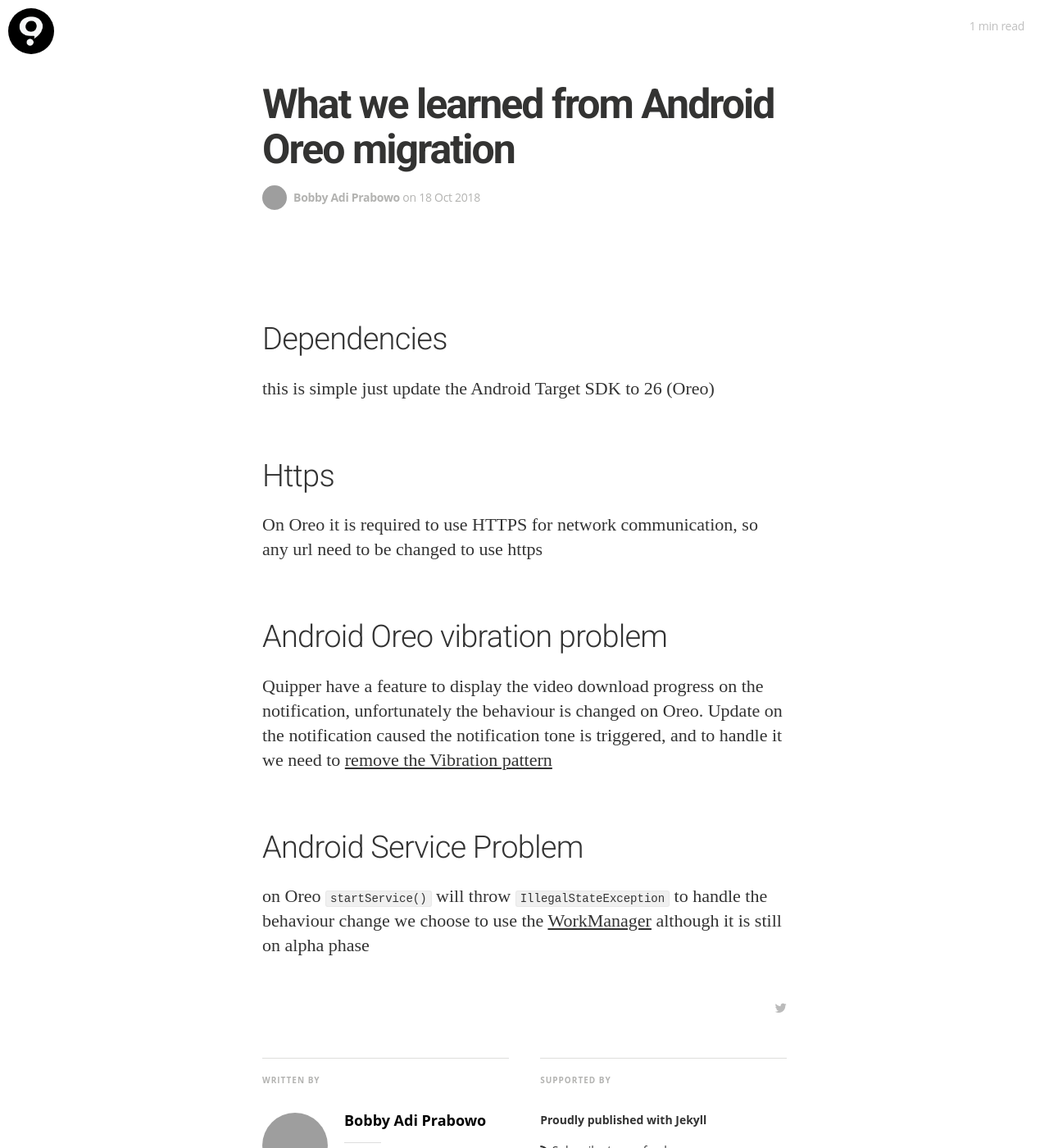
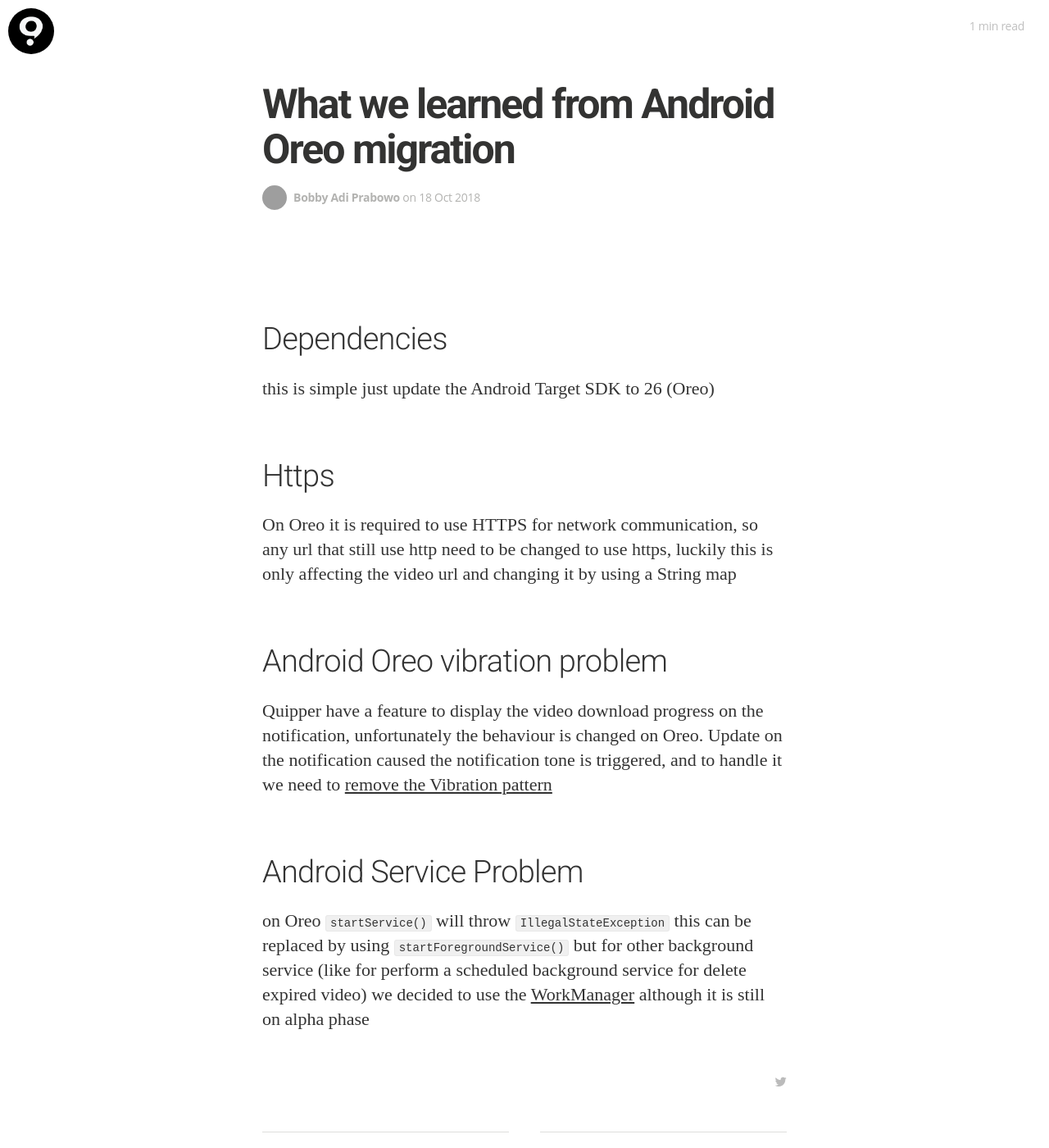
Before and after one commit to tamatamvan/quipper.github.io, a Jekyll site: the page built from _posts/2018-10-18-android-oreo-migration.markdown, in a window 1280 px wide and 1400 px high. Shown: the whole window at 82% size. Built offline with Jekyll 4.4.1, drawn with Linux system fonts in a browser that asks for light colours; nearby versions of some CDN libraries; some web fonts are replaced; comment, search, counter and statistics services are not loaded; grey boxes are pictures that could not be loaded.

Commit message:
update post with for https and service problem

````diff
--- a/_posts/2018-10-18-android-oreo-migration.markdown
+++ b/_posts/2018-10-18-android-oreo-migration.markdown
@@ -11,11 +11,11 @@ comments: true
 this is simple just update the Android Target SDK to 26 (Oreo)
 
 # Https
-On Oreo it is required to use HTTPS for network communication, so any url need to be changed to use https
+On Oreo it is required to use HTTPS for network communication, so any url that still use http need to be changed to use https, luckily this is only affecting the video url and changing it by using a String map
 
 # Android Oreo vibration problem
 Quipper have a feature to display the video download progress on the notification, unfortunately the behaviour is changed on Oreo.
 Update on the notification caused the notification tone is triggered, and to handle it we need to [remove the Vibration pattern](https://stackoverflow.com/questions/46402510/notification-vibrate-issue-for-android-8-0/47646166)
 
 # Android Service Problem
-on Oreo ```startService()``` will throw ```IllegalStateException``` to handle the behaviour change we choose to use the [WorkManager](https://developer.android.com/topic/libraries/architecture/workmanager/) although it is still on alpha phase
+on Oreo ```startService()``` will throw ```IllegalStateException``` this can be replaced by using ```startForegroundService()``` but for other background service (like for perform a scheduled background service for delete expired video) we decided to use the [WorkManager](https://developer.android.com/topic/libraries/architecture/workmanager/) although it is still on alpha phase
````
